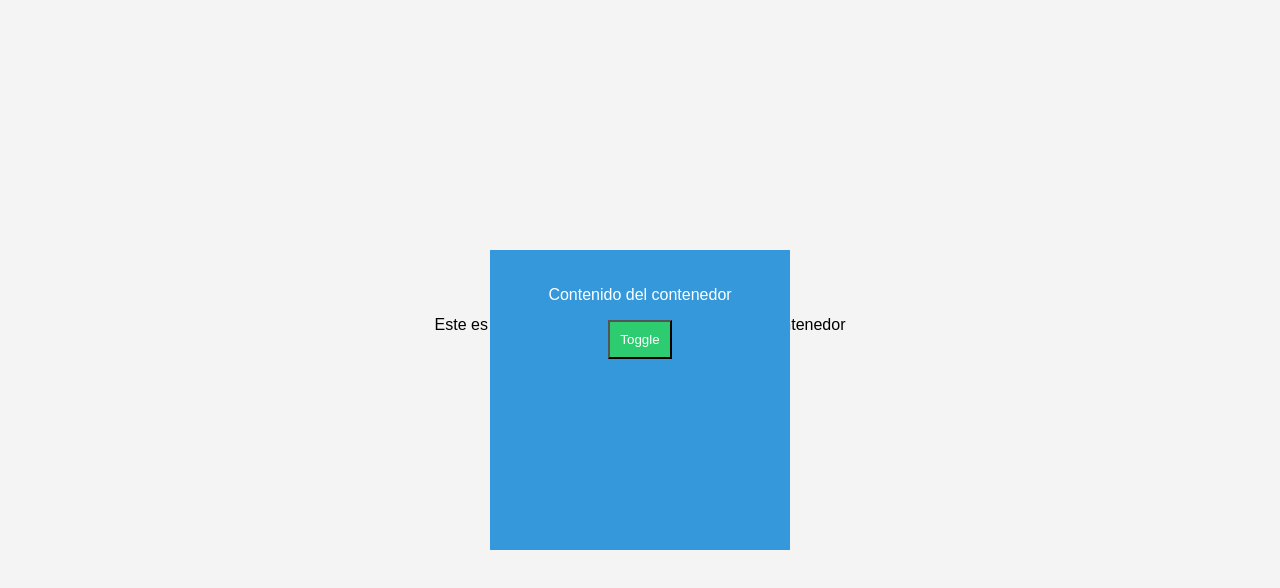
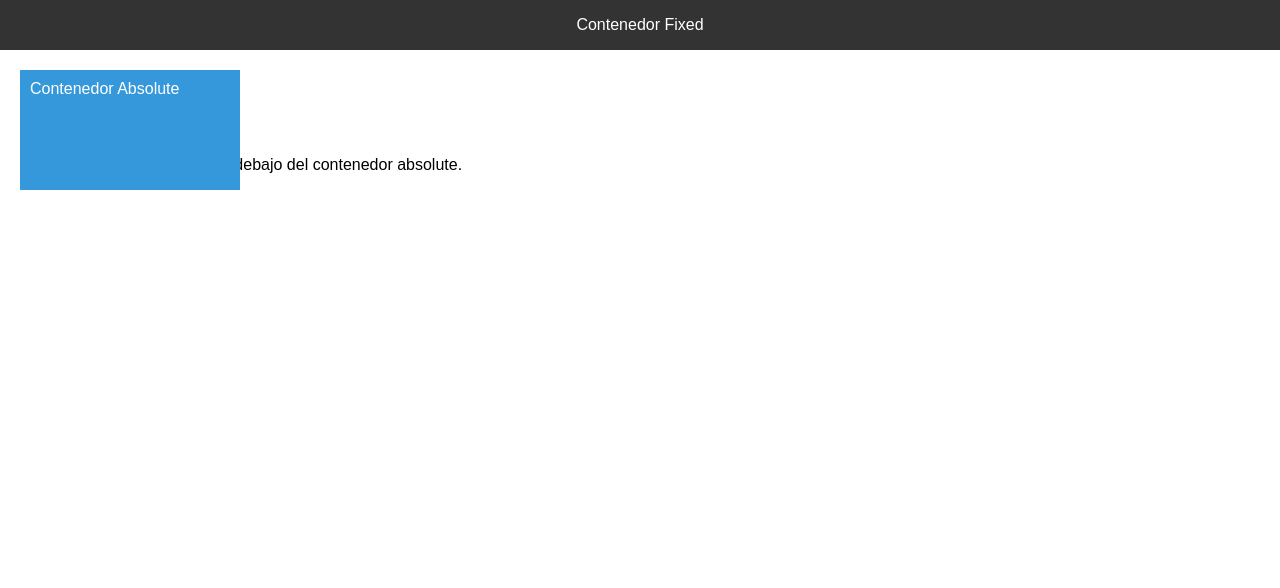
Before and after one commit to BrayanEstevezC/Condominium, a plain HTML site: page pages/pruebas.html in a window 1280 px wide. Drawn offline with Linux system fonts and the light colour scheme.

Commit message:
update 0003.8

```diff
--- a/pages/pruebas.html
+++ b/pages/pruebas.html
@@ -5,70 +5,56 @@
   <meta name="viewport" content="width=device-width, initial-scale=1.0">
   <style>
     body {
-      font-family: Arial, sans-serif;
       margin: 0;
       padding: 0;
       box-sizing: border-box;
-      display: flex;
-      align-items: center;
-      justify-content: center;
-      min-height: 100vh;
-      background-color: #f4f4f4;
+      font-family: Arial, sans-serif;
     }
 
-    #container {
-      width: 300px;
-      height: 300px;
+    #contenedorFixed {
+      position: fixed;
+      top: 0;
+      left: 0;
+      width: 100%;
+      height: 50px;
+      background-color: #333;
+      color: #fff;
+      text-align: center;
+      line-height: 50px;
+      z-index: 1000; /* Asegura que el contenedor fixed esté por encima de otros elementos */
+    }
+
+    #contenedorAbsolute {
+      position: absolute;
+      top: 70px; /* Ajusta según tus necesidades */
+      left: 20px; /* Ajusta según tus necesidades */
+      width: 200px;
+      height: 100px;
       background-color: #3498db;
       color: #fff;
-      text-align: center;
-      padding: 20px;
-      box-sizing: border-box;
-      position: absolute;
-      transition: all 0.5s ease-out;
-      overflow: hidden;
-      z-index: 2;
+      padding: 10px;
+      z-index: 1; /* Puede ajustarse según tus necesidades, debe ser menor que el z-index del contenedor fixed */
     }
 
-    #container.expanded {
-      width: 100%;
-      height: 100%;
-    }
-
-    #toggleButton {
-      background-color: #2ecc71;
-      color: #fff;
-      padding: 10px;
-      cursor: pointer;
-    }
-
-    #contenidoDebajo {
-      text-align: center;
-      position: absolute;
-      top: 300px; /* Ajustar según el tamaño del contenedor */
-      left: 0;
-      width: 100%;
-      z-index: 1;
+    #contenido {
+      margin-top: 120px; /* Espacio para el contenido debajo del contenedor absolute */
+      padding: 20px;
     }
   </style>
 </head>
 <body>
 
-<div id="container">
-  <p>Contenido del contenedor</p>
-  <button id="toggleButton" onclick="toggleContainer()">Toggle</button>
+<div id="contenedorFixed">
+  Contenedor Fixed
 </div>
 
-<div id="contenidoDebajo">
-  <p>Este es el contenido que está justo debajo del contenedor</p>
+<div id="contenedorAbsolute">
+  Contenedor Absolute
 </div>
 
-<script>
-  function toggleContainer() {
-    var container = document.getElementById('container');
-    container.classList.toggle('expanded');
-  }
-</script>
+<div id="contenido">
+  <p>Este es el contenido que está debajo del contenedor absolute.</p>
+</div>
 
 </body>
 </html>
```
Also changed, not shown: assets/js/script.js (+15 -0 lines), assets/style/pages.css (+20 -5 lines), pages/clasificacion.html (+92 -2 lines).
